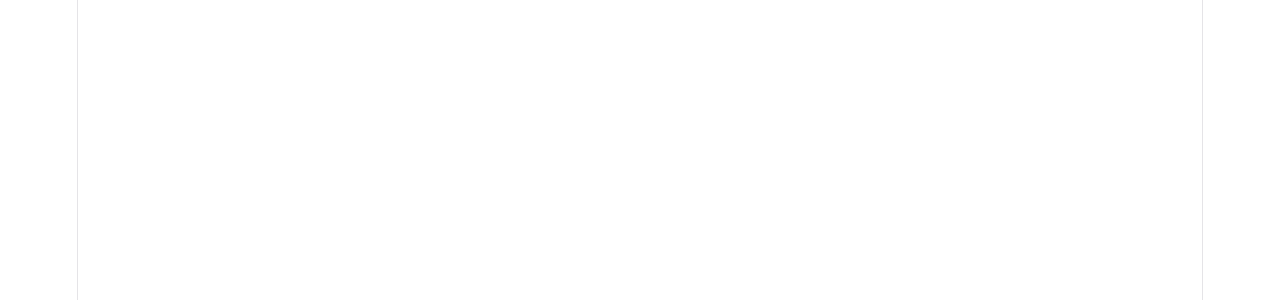
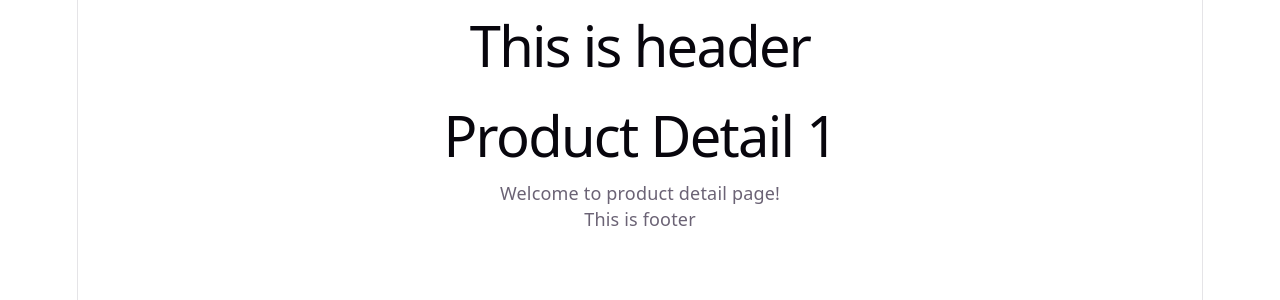
Before and after one commit to fadhliazhar14/belajar-reactjs-router, a React (Vite) app: page /data/products/1 in a window 1280 px wide. Before the commit this address had no page. Shown: the top 300 px of the page. Built offline with nearby package versions, Linux system fonts and the light colour scheme.

Commit message:
Learn how to implement route params

```diff
--- /dev/null
+++ b/src/ProductDetail.jsx
@@ -0,0 +1,12 @@
+import { useParams } from "react-router"
+
+export default function ProductDetail() {
+    const params = useParams();
+
+    return (
+        <div>
+            <h1>Product Detail {params.id}</h1>
+            <p>Welcome to product detail page!</p>
+        </div>
+    )
+}
--- a/src/main.jsx
+++ b/src/main.jsx
@@ -9,6 +9,7 @@
 import Seller from './Seller.jsx'
 import Data from './Data.jsx'
 import DataLayout from './DataLayout.jsx'
+import ProductDetail from './ProductDetail.jsx'
 
 createRoot(document.getElementById('root')).render(
   <StrictMode>
@@ -19,6 +20,7 @@
         <Route path='/data' element={<DataLayout />}>
           <Route index element={<Data />} />
           <Route path='products' element={<Product />} />
+          <Route path='products/:id' element={<ProductDetail />} />
           <Route path='customers' element={<Customer />} />
           <Route path='Sellers' element={<Seller />} />
         </Route>
```
